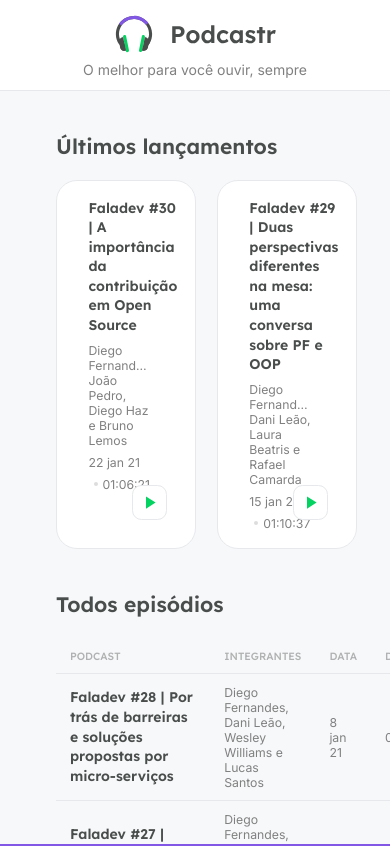
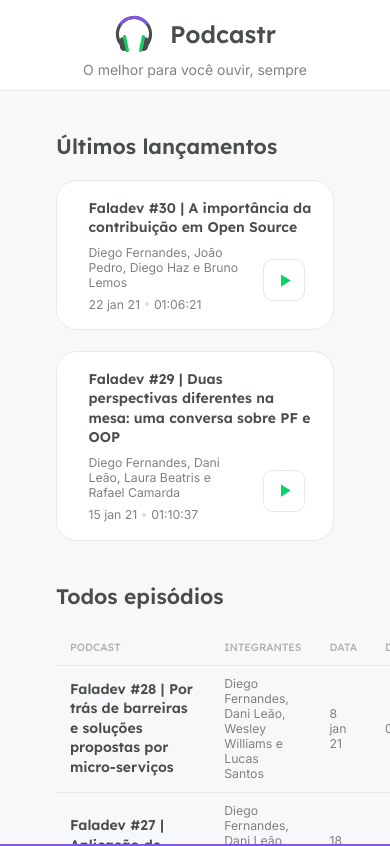
Before and after one commit to pedroAndrad1/podcastr, a Next.js app: page / in a window 390 px wide. Shown: the top 846 px of the page. Built offline with nearby package versions, Linux system fonts and the light colour scheme; data requests are answered from the project's data file; grey boxes are pictures that could not be loaded.

Commit message:
Responsividade para os ultimos eps. Problema de duas barras de scroll na tela

```diff
--- a/src/components/Player/styles.module.scss
+++ b/src/components/Player/styles.module.scss
@@ -57,6 +57,11 @@
     display: flex;
     align-items: center;
     justify-content: center;
+
+    @media(max-width: 800px){
+        display: none;
+    }
+
 }
 
 .progress{
@@ -80,6 +85,10 @@
             background: var(--purple-300);
             border-radius: 2px;
         }
+    }
+
+    @media(max-width: 800px){
+        margin-top: 1rem;
     }
 }
 
@@ -160,7 +169,6 @@
 
        strong{
             margin-top: 1rem;
-            margin-bottom: 1rem;
        }
     }
 }
--- a/src/pages/index.tsx
+++ b/src/pages/index.tsx
@@ -41,6 +41,7 @@
                     src={episode.thumbnail}
                     alt={episode.title}
                     objectFit='cover'
+                    className={styles.episodeImage}
                   />
                   <div className={styles.episodeDetails}>
                     <Link href={`/episodes/${episode.id}`}><a >{episode.title}</a></Link>
--- a/src/styles/home.module.scss
+++ b/src/styles/home.module.scss
@@ -7,6 +7,10 @@
       margin-top: 3rem;
       margin-bottom: 1.5rem;
     }
+
+   /*  @media(max-width: 800px){
+      overflow-y: auto;
+    } */
 }
 
 .latestEpisodes {
@@ -26,7 +30,7 @@
       display: flex;
       align-items: center;
 
-        img {
+      img{
         width: 8rem;
         height: 6rem;
         border-radius: 1rem;
@@ -109,6 +113,28 @@
       }
     }
   }
+
+  @media(max-width: 800px){
+    ul{
+      grid-template-columns: 1fr;
+
+      li{
+
+        img{
+          display: none !important;
+        }
+
+        button{
+          width: 3rem;
+          height: 3rem;
+
+          img{
+            display: inline-block !important;
+          }
+        }
+      }
+    }
+  }
 }
 
 .allEpisodes {
```
Lines whose indentation alone changed are shown as unchanged.
